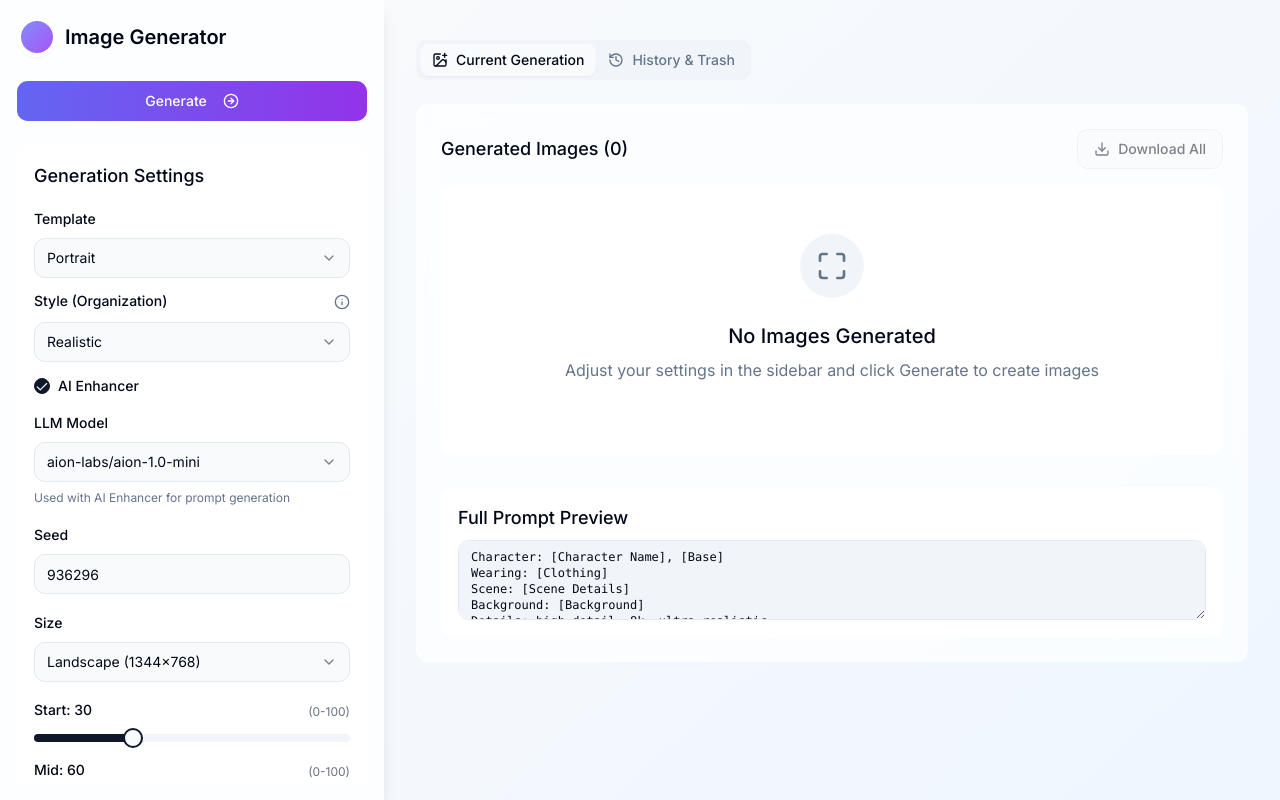
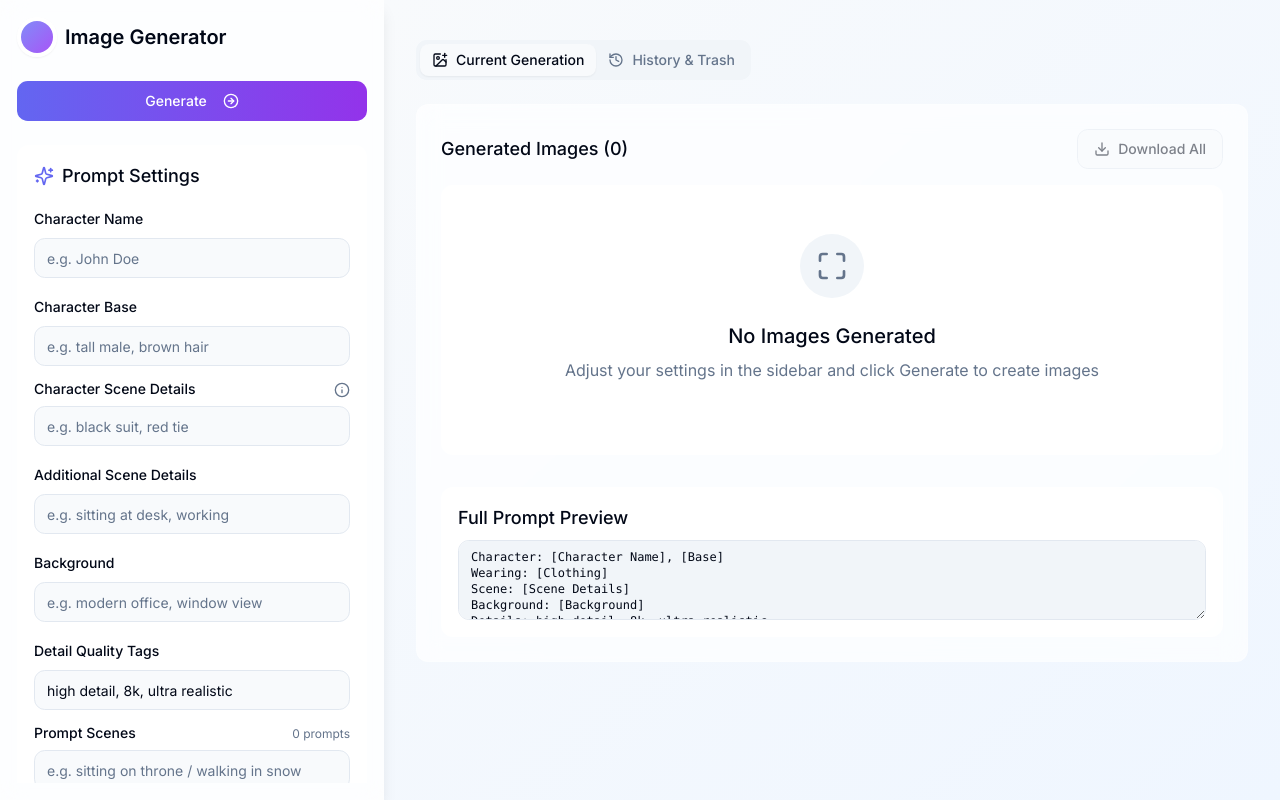
Before and after one commit to Cezarsaint/generative-visionary, a React (Vite) app: page / in a window 1280 px wide. Built offline with nearby package versions, Linux system fonts and the light colour scheme.

Commit message:
Fix bugs and improve UI
- Fixes issue where cancelled API requests prevent new generations.
- Changes LLM model selection to text input.
- Implements image deletion in History & Trash tab.
- Removes 'Template' option.
- Reorders settings and tabs in the UI.

```diff
--- a/src/components/Sidebar.tsx
+++ b/src/components/Sidebar.tsx
@@ -19,23 +19,12 @@ interface SidebarProps {
   isGenerating: boolean;
 }
 
-const TEMPLATES = ["Portrait", "Full Body", "Group", "Landscape", "Abstract"];
 // Updated STYLES to match organizations from the API
 const STYLES = ["Realistic", "lovehent", "meitabu", "project3"];
 const SIZES: { value: ImageSize; label: string }[] = [
   { value: "1344x768", label: "Landscape (1344×768)" },
   { value: "768x1344", label: "Portrait (768×1344)" },
   { value: "836x1216", label: "Square-ish (836×1216)" }
-];
-
-// LLM models
-const LLM_MODELS = [
-  "aion-labs/aion-1.0-mini",
-  "anthropic/claude-3-haiku-20240307",
-  "anthropic/claude-3-opus-20240229",
-  "anthropic/claude-3-sonnet-20240229",
-  "mistralai/mistral-7b-instruct",
-  "mistralai/mistral-small"
 ];
 
 const Sidebar = ({
@@ -76,229 +65,7 @@ const Sidebar = ({
       </Button>
 
       <div className="space-y-6 overflow-y-auto flex-1">
-        {/* Generation Settings Section */}
-        <div className="glassmorphism rounded-xl p-4">
-          <div className="flex items-center gap-2 mb-4">
-            <h2 className="text-lg font-medium">Generation Settings</h2>
-          </div>
-
-          <div className="space-y-4">
-            <div className="space-y-2">
-              <Label htmlFor="template">Template</Label>
-              <Select
-                value={generationSettings.template}
-                onValueChange={(value) => onGenerationSettingsChange({ template: value })}
-              >
-                <SelectTrigger id="template">
-                  <SelectValue placeholder="Select template" />
-                </SelectTrigger>
-                <SelectContent>
-                  {TEMPLATES.map((template) => (
-                    <SelectItem key={template} value={template}>
-                      {template}
-                    </SelectItem>
-                  ))}
-                </SelectContent>
-              </Select>
-            </div>
-
-            <div className="space-y-2">
-              <div className="flex justify-between">
-                <Label htmlFor="style">Style (Organization)</Label>
-                <div className="text-xs text-muted-foreground">
-                  <TooltipProvider>
-                    <Tooltip>
-                      <TooltipTrigger asChild>
-                        <Button
-                          variant="ghost"
-                          size="icon"
-                          className="h-4 w-4 ml-1 text-muted-foreground"
-                        >
-                          <Info className="h-3 w-3" />
-                        </Button>
-                      </TooltipTrigger>
-                      <TooltipContent>
-                        <p>Style maps to the organization in the API</p>
-                      </TooltipContent>
-                    </Tooltip>
-                  </TooltipProvider>
-                </div>
-              </div>
-              <Select
-                value={generationSettings.style}
-                onValueChange={(value) => onGenerationSettingsChange({ style: value })}
-              >
-                <SelectTrigger id="style">
-                  <SelectValue placeholder="Select style" />
-                </SelectTrigger>
-                <SelectContent>
-                  {STYLES.map((style) => (
-                    <SelectItem key={style} value={style}>
-                      {style}
-                    </SelectItem>
-                  ))}
-                </SelectContent>
-              </Select>
-            </div>
-
-            <div className="flex items-center space-x-2">
-              <TooltipProvider>
-                <Tooltip>
-                  <TooltipTrigger asChild>
-                    <div className="flex items-center space-x-2">
-                      <Checkbox
-                        id="aiEnhancer"
-                        checked={generationSettings.aiEnhancer}
-                        onCheckedChange={(checked) =>
-                          onGenerationSettingsChange({ aiEnhancer: checked === true })
-                        }
-                      />
-                      <Label htmlFor="aiEnhancer" className="cursor-pointer">AI Enhancer</Label>
-                    </div>
-                  </TooltipTrigger>
-                  <TooltipContent>
-                    <p>When enabled, uses an LLM to enhance auto-generated prompts</p>
-                  </TooltipContent>
-                </Tooltip>
-              </TooltipProvider>
-            </div>
-
-            <div className="space-y-2">
-              <Label htmlFor="llmModel">LLM Model</Label>
-              <Select
-                value={generationSettings.llmModel}
-                onValueChange={(value) => onGenerationSettingsChange({ llmModel: value })}
-              >
-                <SelectTrigger id="llmModel">
-                  <SelectValue placeholder="Select LLM model" />
-                </SelectTrigger>
-                <SelectContent>
-                  {LLM_MODELS.map((model) => (
-                    <SelectItem key={model} value={model}>
-                      {model}
-                    </SelectItem>
-                  ))}
-                </SelectContent>
-              </Select>
-              <p className="text-xs text-muted-foreground mt-1">
-                Used with AI Enhancer for prompt generation
-              </p>
-            </div>
-
-            <div className="space-y-2">
-              <Label htmlFor="seed">Seed</Label>
-              <Input
-                id="seed"
-                type="number"
-                value={generationSettings.seed}
-                onChange={(e) => onGenerationSettingsChange({ seed: parseInt(e.target.value) || 0 })}
-              />
-            </div>
-
-            <div className="space-y-2">
-              <Label htmlFor="size">Size</Label>
-              <Select
-                value={generationSettings.size}
-                onValueChange={(value: ImageSize) => onGenerationSettingsChange({ size: value })}
-              >
-                <SelectTrigger id="size">
-                  <SelectValue placeholder="Select size" />
-                </SelectTrigger>
-                <SelectContent>
-                  {SIZES.map((size) => (
-                    <SelectItem key={size.value} value={size.value}>
-                      {size.label}
-                    </SelectItem>
-                  ))}
-                </SelectContent>
-              </Select>
-            </div>
-
-            <div className="space-y-3">
-              <div className="flex justify-between items-center">
-                <Label htmlFor="start">Start: {generationSettings.start}</Label>
-                <TooltipProvider>
-                  <Tooltip>
-                    <TooltipTrigger>
-                      <span className="text-xs text-gray-500 cursor-help">(0-100)</span>
-                    </TooltipTrigger>
-                    <TooltipContent>
-                      <p>Number of lines to select from the solo text file</p>
-                    </TooltipContent>
-                  </Tooltip>
-                </TooltipProvider>
-              </div>
-              <Slider
-                id="start"
-                value={[generationSettings.start]}
-                min={0}
-                max={100}
-                step={1}
-                onValueChange={(value) => onGenerationSettingsChange({ start: value[0] })}
-              />
-            </div>
-
-            <div className="space-y-3">
-              <div className="flex justify-between items-center">
-                <Label htmlFor="mid">Mid: {generationSettings.mid}</Label>
-                <TooltipProvider>
-                  <Tooltip>
-                    <TooltipTrigger>
-                      <span className="text-xs text-gray-500 cursor-help">(0-100)</span>
-                    </TooltipTrigger>
-                    <TooltipContent>
-                      <p>Number of lines to select from the couple text file</p>
-                    </TooltipContent>
-                  </Tooltip>
-                </TooltipProvider>
-              </div>
-              <Slider
-                id="mid"
-                value={[generationSettings.mid]}
-                min={0}
-                max={100}
-                step={1}
-                onValueChange={(value) => onGenerationSettingsChange({ mid: value[0] })}
-              />
-            </div>
-
-            <div className="space-y-3">
-              <div className="flex justify-between items-center">
-                <Label htmlFor="end">End: {generationSettings.end}</Label>
-                <TooltipProvider>
-                  <Tooltip>
-                    <TooltipTrigger>
-                      <span className="text-xs text-gray-500 cursor-help">(0-100)</span>
-                    </TooltipTrigger>
-                    <TooltipContent>
-                      <p>Number of lines to select from the afetex text file</p>
-                    </TooltipContent>
-                  </Tooltip>
-                </TooltipProvider>
-              </div>
-              <Slider
-                id="end"
-                value={[generationSettings.end]}
-                min={0}
-                max={100}
-                step={1}
-                onValueChange={(value) => onGenerationSettingsChange({ end: value[0] })}
-              />
-            </div>
-
-            <Button
-              variant="secondary"
-              onClick={() => onGenerationSettingsChange({
-                seed: Math.floor(Math.random() * 1000000)
-              })}
-              className="text-sm w-full"
-            >
-              Randomize Seed
-            </Button>
-          </div>
-        </div>
-
-        {/* Prompt Settings Section */}
+        {/* Prompt Settings Section - Moved up */}
         <div className="glassmorphism rounded-xl p-4">
           <div className="flex items-center gap-2 mb-4">
             <Sparkles className="w-5 h-5 text-indigo-500" />
@@ -463,6 +230,201 @@ const Sidebar = ({
             </div>
           </div>
         </div>
+
+        {/* Generation Settings Section - Moved down */}
+        <div className="glassmorphism rounded-xl p-4">
+          <div className="flex items-center gap-2 mb-4">
+            <h2 className="text-lg font-medium">Generation Settings</h2>
+          </div>
+
+          <div className="space-y-4">
+            <div className="space-y-2">
+              <div className="flex justify-between">
+                <Label htmlFor="style">Style (Organization)</Label>
+                <div className="text-xs text-muted-foreground">
+                  <TooltipProvider>
+                    <Tooltip>
+                      <TooltipTrigger asChild>
+                        <Button
+                          variant="ghost"
+                          size="icon"
+                          className="h-4 w-4 ml-1 text-muted-foreground"
+                        >
+                          <Info className="h-3 w-3" />
+                        </Button>
+                      </TooltipTrigger>
+                      <TooltipContent>
+                        <p>Style maps to the organization in the API</p>
+                      </TooltipContent>
+                    </Tooltip>
+                  </TooltipProvider>
+                </div>
+              </div>
+              <Select
+                value={generationSettings.style}
+                onValueChange={(value) => onGenerationSettingsChange({ style: value })}
+              >
+                <SelectTrigger id="style">
+                  <SelectValue placeholder="Select style" />
+                </SelectTrigger>
+                <SelectContent>
+                  {STYLES.map((style) => (
+                    <SelectItem key={style} value={style}>
+                      {style}
+                    </SelectItem>
+                  ))}
+                </SelectContent>
+              </Select>
+            </div>
+
+            <div className="space-y-2">
+              <Label htmlFor="seed">Seed</Label>
+              <Input
+                id="seed"
+                type="number"
+                value={generationSettings.seed}
+                onChange={(e) => onGenerationSettingsChange({ seed: parseInt(e.target.value) || 0 })}
+              />
+            </div>
+
+            <div className="space-y-2">
+              <Label htmlFor="size">Size</Label>
+              <Select
+                value={generationSettings.size}
+                onValueChange={(value: ImageSize) => onGenerationSettingsChange({ size: value })}
+              >
+                <SelectTrigger id="size">
+                  <SelectValue placeholder="Select size" />
+                </SelectTrigger>
+                <SelectContent>
+                  {SIZES.map((size) => (
+                    <SelectItem key={size.value} value={size.value}>
+                      {size.label}
+                    </SelectItem>
+                  ))}
+                </SelectContent>
+              </Select>
+            </div>
+
+            <div className="space-y-3">
+              <div className="flex justify-between items-center">
+                <Label htmlFor="start">Start: {generationSettings.start}</Label>
+                <TooltipProvider>
+                  <Tooltip>
+                    <TooltipTrigger>
+                      <span className="text-xs text-gray-500 cursor-help">(0-100)</span>
+                    </TooltipTrigger>
+                    <TooltipContent>
+                      <p>Number of lines to select from the solo text file</p>
+                    </TooltipContent>
+                  </Tooltip>
+                </TooltipProvider>
+              </div>
+              <Slider
+                id="start"
+                value={[generationSettings.start]}
+                min={0}
+                max={100}
+                step={1}
+                onValueChange={(value) => onGenerationSettingsChange({ start: value[0] })}
+              />
+            </div>
+
+            <div className="space-y-3">
+              <div className="flex justify-between items-center">
+                <Label htmlFor="mid">Mid: {generationSettings.mid}</Label>
+                <TooltipProvider>
+                  <Tooltip>
+                    <TooltipTrigger>
+                      <span className="text-xs text-gray-500 cursor-help">(0-100)</span>
+                    </TooltipTrigger>
+                    <TooltipContent>
+                      <p>Number of lines to select from the couple text file</p>
+                    </TooltipContent>
+                  </Tooltip>
+                </TooltipProvider>
+              </div>
+              <Slider
+                id="mid"
+                value={[generationSettings.mid]}
+                min={0}
+                max={100}
+                step={1}
+                onValueChange={(value) => onGenerationSettingsChange({ mid: value[0] })}
+              />
+            </div>
+
+            <div className="space-y-3">
+              <div className="flex justify-between items-center">
+                <Label htmlFor="end">End: {generationSettings.end}</Label>
+                <TooltipProvider>
+                  <Tooltip>
+                    <TooltipTrigger>
+                      <span className="text-xs text-gray-500 cursor-help">(0-100)</span>
+                    </TooltipTrigger>
+                    <TooltipContent>
+                      <p>Number of lines to select from the afetex text file</p>
+                    </TooltipContent>
+                  </Tooltip>
+                </TooltipProvider>
+              </div>
+              <Slider
+                id="end"
+                value={[generationSettings.end]}
+                min={0}
+                max={100}
+                step={1}
+                onValueChange={(value) => onGenerationSettingsChange({ end: value[0] })}
+              />
+            </div>
+
+            <Button
+              variant="secondary"
+              onClick={() => onGenerationSettingsChange({
+                seed: Math.floor(Math.random() * 1000000)
+              })}
+              className="text-sm w-full"
+            >
+              Randomize Seed
+            </Button>
+
+            {/* AI Enhancer and LLM Model - Moved to the end */}
+            <div className="flex items-center space-x-2 mt-4">
+              <TooltipProvider>
+                <Tooltip>
+                  <TooltipTrigger asChild>
+                    <div className="flex items-center space-x-2">
+                      <Checkbox
+                        id="aiEnhancer"
+                        checked={generationSettings.aiEnhancer}
+                        onCheckedChange={(checked) =>
+                          onGenerationSettingsChange({ aiEnhancer: checked === true })
+                        }
+                      />
+                      <Label htmlFor="aiEnhancer" className="cursor-pointer">AI Enhancer</Label>
+                    </div>
+                  </TooltipTrigger>
+                  <TooltipContent>
+                    <p>When enabled, uses an LLM to enhance auto-generated prompts</p>
+                  </TooltipContent>
+                </Tooltip>
+              </TooltipProvider>
+            </div>
+
+            <div className="space-y-2">
+              <Label htmlFor="llmModel">LLM Model</Label>
+              <Input
+                id="llmModel"
+                value={generationSettings.llmModel}
+                onChange={(e) => onGenerationSettingsChange({ llmModel: e.target.value })}
+                placeholder="e.g. aion-labs/aion-1.0-mini"
+              />
+              <p className="text-xs text-muted-foreground mt-1">
+                Used with AI Enhancer for prompt generation
+              </p>
+            </div>
+          </div>
+        </div>
       </div>
     </div>
   );
--- a/src/hooks/useImageGeneration.ts
+++ b/src/hooks/useImageGeneration.ts
@@ -1,3 +1,4 @@
+
 import { useState, useCallback } from "react";
 import {
   GeneratedImage,
@@ -16,7 +17,6 @@ import { toast } from "sonner";
 import { sceneGenerator } from "../utils/sceneGenerator";
 
 const defaultGenerationSettings: GenerationSettings = {
-  template: "Portrait",
   style: "Realistic", // This maps to "organization" in the API
   aiEnhancer: true,
   seed: Math.floor(Math.random() * 1000000),
@@ -45,6 +45,7 @@ export const useImageGeneration = () => {
   const [currentImages, setCurrentImages] = useState<GeneratedImage[]>([]);
   const [generationSettings, setGenerationSettings] = useState<GenerationSettings>(defaultGenerationSettings);
   const [promptSettings, setPromptSettings] = useState<PromptSettings>(defaultPromptSettings);
+  const [hasError, setHasError] = useState(false);
 
   const updateGenerationSettings = useCallback((settings: Partial<GenerationSettings>) => {
     setGenerationSettings(prev => ({ ...prev, ...settings }));
@@ -56,6 +57,8 @@ export const useImageGeneration = () => {
 
   const generateNewImages = useCallback(async () => {
     try {
+      // Clear any previous errors
+      setHasError(false);
       setIsGenerating(true);
 
       // Validate settings
@@ -93,6 +96,7 @@ export const useImageGeneration = () => {
           console.error("Error generating prompt scenes:", error);
           toast.error("Failed to generate prompt scenes");
           setIsGenerating(false);
+          setHasError(true);
           return;
         }
       }
@@ -114,6 +118,12 @@ export const useImageGeneration = () => {
         { ...promptSettings, promptScenes: finalPromptScenes },
         promptCount
       );
+
+      // If no images were returned (possible due to cancellation), just return
+      if (newImages.length === 0) {
+        setIsGenerating(false);
+        return;
+      }
 
       // Save as a new generation
       const generation: Generation = {
@@ -139,6 +149,7 @@ export const useImageGeneration = () => {
     } catch (error) {
       console.error("Error generating images:", error);
       toast.error("Failed to generate images");
+      setHasError(true);
     } finally {
       setIsGenerating(false);
     }
@@ -219,6 +230,7 @@ export const useImageGeneration = () => {
     deleteAllImages,
     downloadSingleImage,
     downloadAll,
-    restoreImages
+    restoreImages,
+    hasError
   };
 };
--- a/src/types/index.ts
+++ b/src/types/index.ts
@@ -2,7 +2,6 @@
 export type ImageSize = "1344x768" | "768x1344" | "836x1216";
 
 export interface GenerationSettings {
-  template: string;
   style: string;
   aiEnhancer: boolean;
   seed: number;
@@ -10,7 +9,7 @@ export interface GenerationSettings {
   start: number;
   mid: number;
   end: number;
-  llmModel: string; // New field for the LLM model
+  llmModel: string; // Field for the LLM model
 }
 
 export interface PromptSettings {
```
Also changed, not shown: src/components/HistoryTab.tsx (+23 -2 lines), src/services/imageService.ts (+26 -2 lines).
